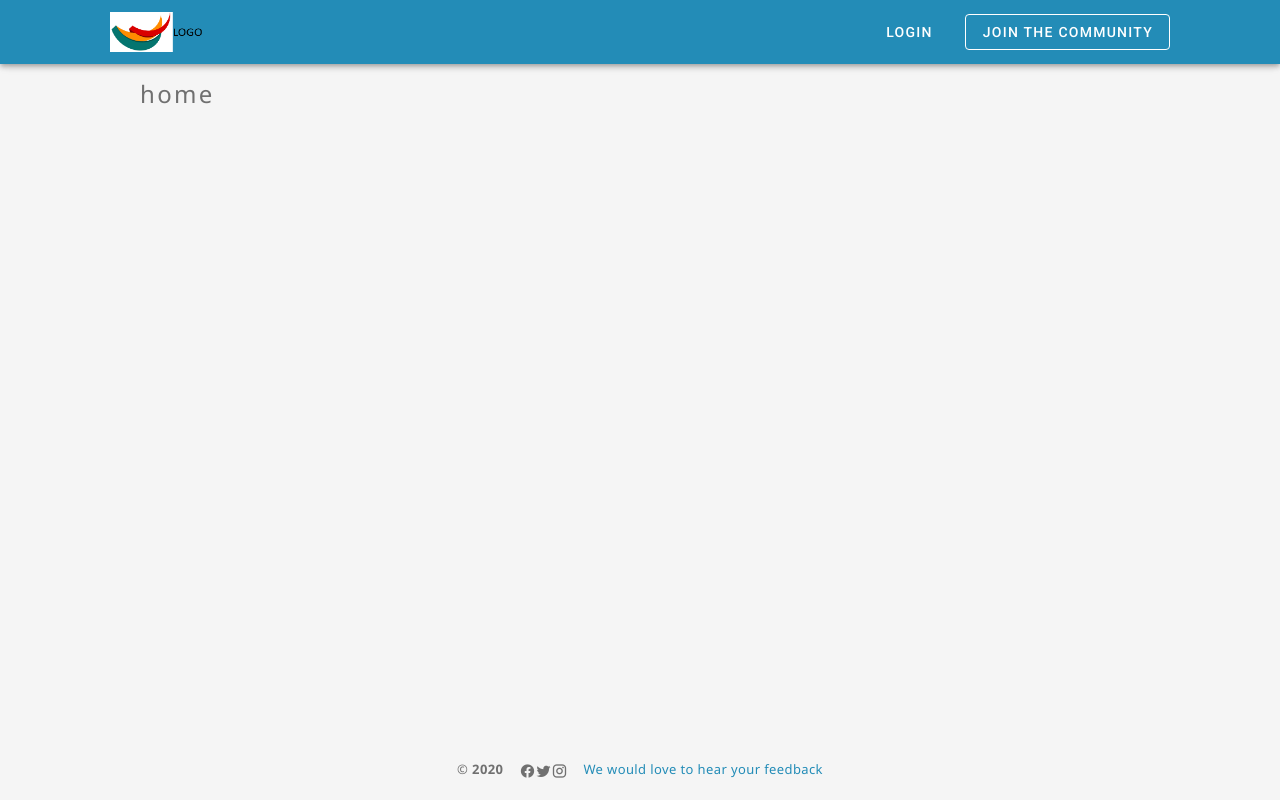
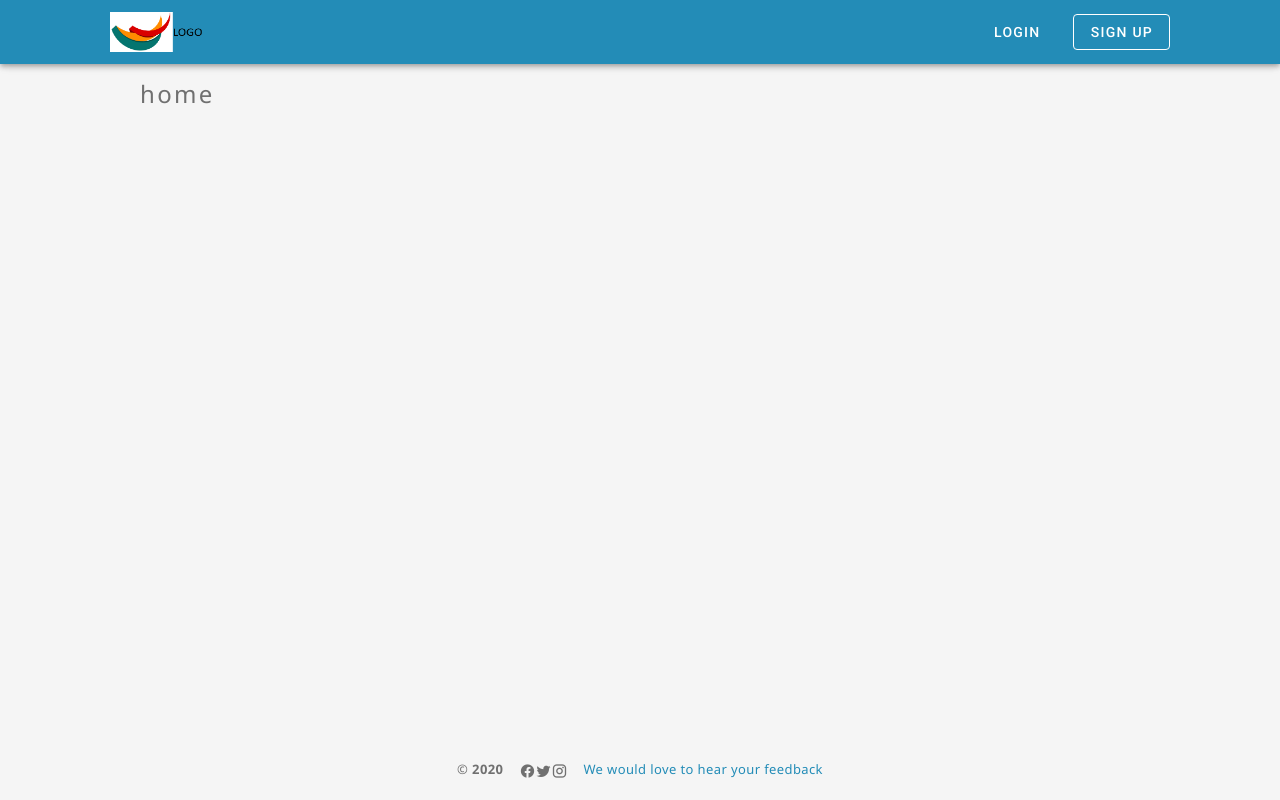
Before and after one commit to limjix/NuxtFirebaseScaffold, a Nuxt app: page / in a window 1280 px wide. Built offline with nearby package versions, Linux system fonts and the light colour scheme.

Commit message:
no message

```diff
--- a/components/AppComponents/AppBar.vue
+++ b/components/AppComponents/AppBar.vue
@@ -22,7 +22,7 @@
           </div>
           <div v-else>
             <v-btn text color="white" class="mx-4" nuxt to="/auth">Login</v-btn>
-            <v-btn outlined color="white" darkclass="mx-4" nuxt to="/auth/signup"> Join The Community </v-btn>
+            <v-btn outlined color="white" darkclass="mx-4" nuxt to="/auth/signup"> Sign Up </v-btn>
           </div>
         </div>
       </v-col>
```
